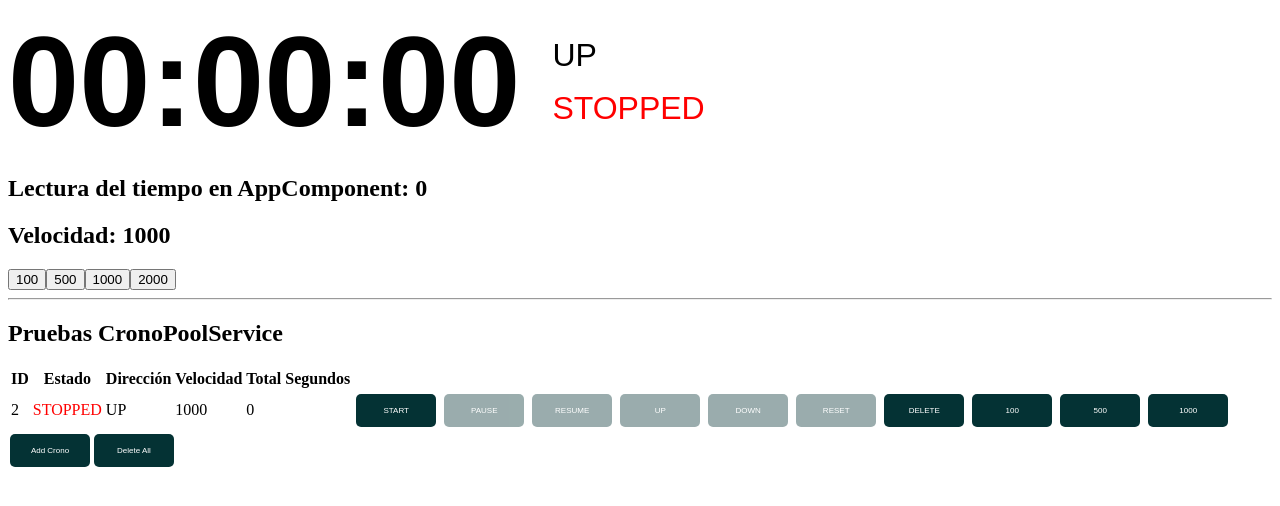
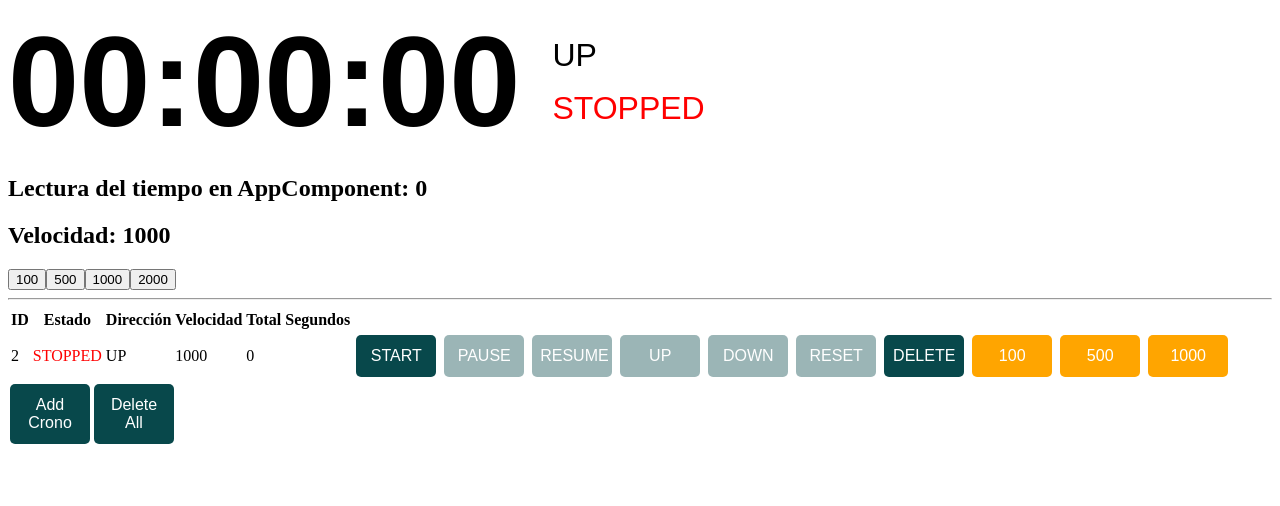
Before and after one commit to rauxasoft/2025_05_27_ANGULAR_FORMACION_DEMORELOJ, an Angular app: page / in a window 1280 px wide. Both pictures are taken after a click on the button "Add Crono". Shown: the top 506 px of the page. Built offline with nearby package versions, Linux system fonts and the light colour scheme.

Commit message:
css cambiado

```diff
--- a/src/app/app.component.html
+++ b/src/app/app.component.html
@@ -6,5 +6,4 @@
 <button (click)="cronoEngine.setVelocidad(1000)">1000</button>
 <button (click)="cronoEngine.setVelocidad(2000)">2000</button>
 <hr>
-<h2>Pruebas CronoPoolService</h2>
 <app-pruebas-crono-pool-service/>
--- a/src/app/pruebas-crono-pool-service/pruebas-crono-pool-service.component.css
+++ b/src/app/pruebas-crono-pool-service/pruebas-crono-pool-service.component.css
@@ -37,10 +37,14 @@ button{
   padding: 0.75rem 0.5rem;
   border: none;
   color: white;
-  background-color:rgb(4, 50, 52);
+  background-color:rgb(8, 72, 75);
   border-radius: 5px;
   cursor: pointer;
-  font-size: 0.5rem;
+  font-size: 1rem;
+}
+
+.botonTiempo {
+  background-color: orange;
 }
 
 button:disabled {
--- a/src/app/pruebas-crono-pool-service/pruebas-crono-pool-service.component.html
+++ b/src/app/pruebas-crono-pool-service/pruebas-crono-pool-service.component.html
@@ -21,8 +21,8 @@
             <td class="estado"
                 [class.running]="entry[1].estado() === 'RUNNING'"
                 [class.paused] ="entry[1].estado() === 'PAUSED'"
-                [class.stopped]="entry[1].estado() === 'STOPPED'"
-           >{{entry[1].estado()}}
+                [class.stopped]="entry[1].estado() === 'STOPPED'">
+                {{entry[1].estado()}}
             </td>
             <td>{{entry[1].sentido()}}</td>
             <td>{{entry[1].velocidad()}}</td>
@@ -34,14 +34,13 @@
             <td><button [disabled]="entry[1].estado() === 'STOPPED' || entry[1].sentido() === 'DOWN'" class="btn-down"(click)="entry[1].down()">DOWN</button></td>
             <td><button [disabled]="entry[1].estado() === 'STOPPED'"class="btn-reset"(click)="entry[1].reset()">RESET</button></td>
             <td><button (click)="cronoPoolService.deleteById(entry[0])">DELETE</button></td>
-            <td><button (click)="entry[1].setVelocidad(100)">100</button></td>
-            <td><button (click)="entry[1].setVelocidad(500)">500</button></td>
-            <td><button (click)="entry[1].setVelocidad(1000)">1000</button></td>
+            <td><button class="botonTiempo" (click)="entry[1].setVelocidad(100)">100</button></td>
+            <td><button class="botonTiempo" (click)="entry[1].setVelocidad(500)">500</button></td>
+            <td><button class="botonTiempo" (click)="entry[1].setVelocidad(1000)">1000</button></td>
         </tr>
     }
     </tbody>
 </table>
 
-
 <button (click)="addCrono()">Add Crono</button>
 <button (click)="cronoPoolService.deleteAll()">Delete All</button>
```
